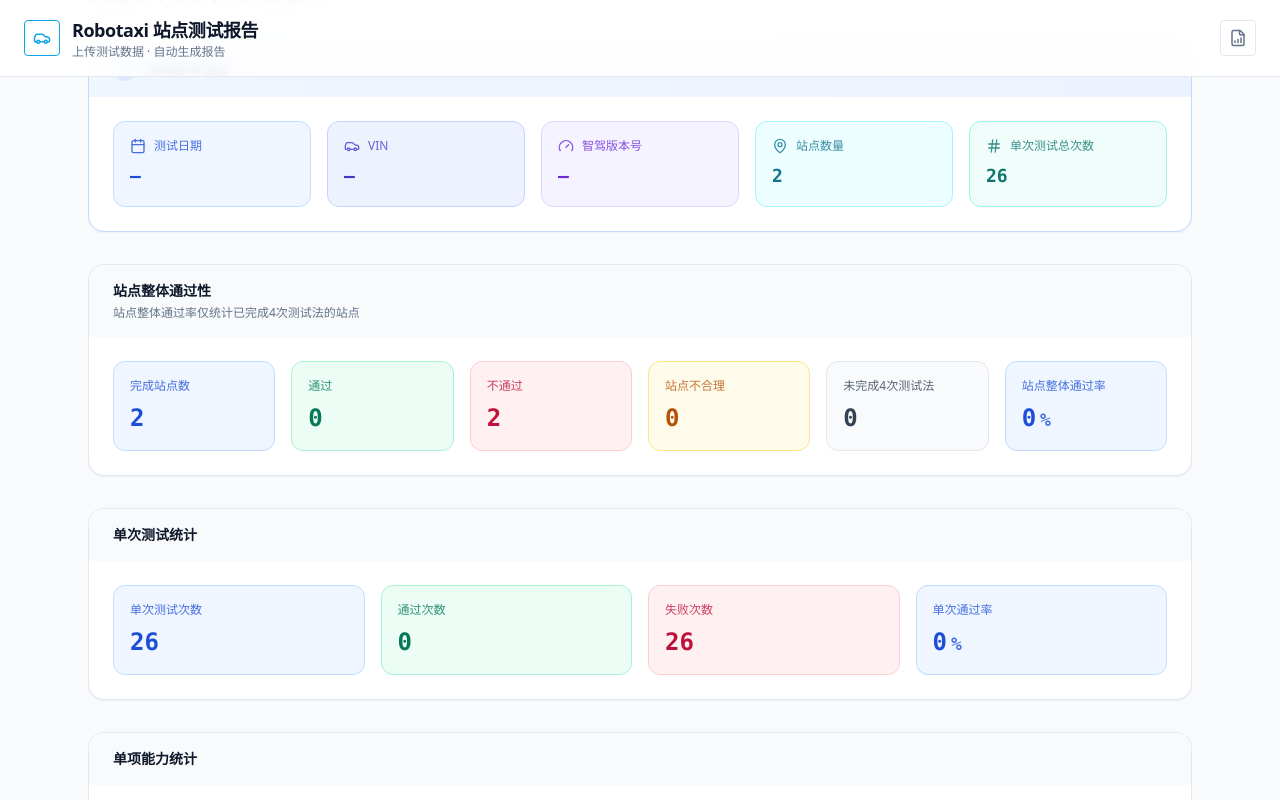
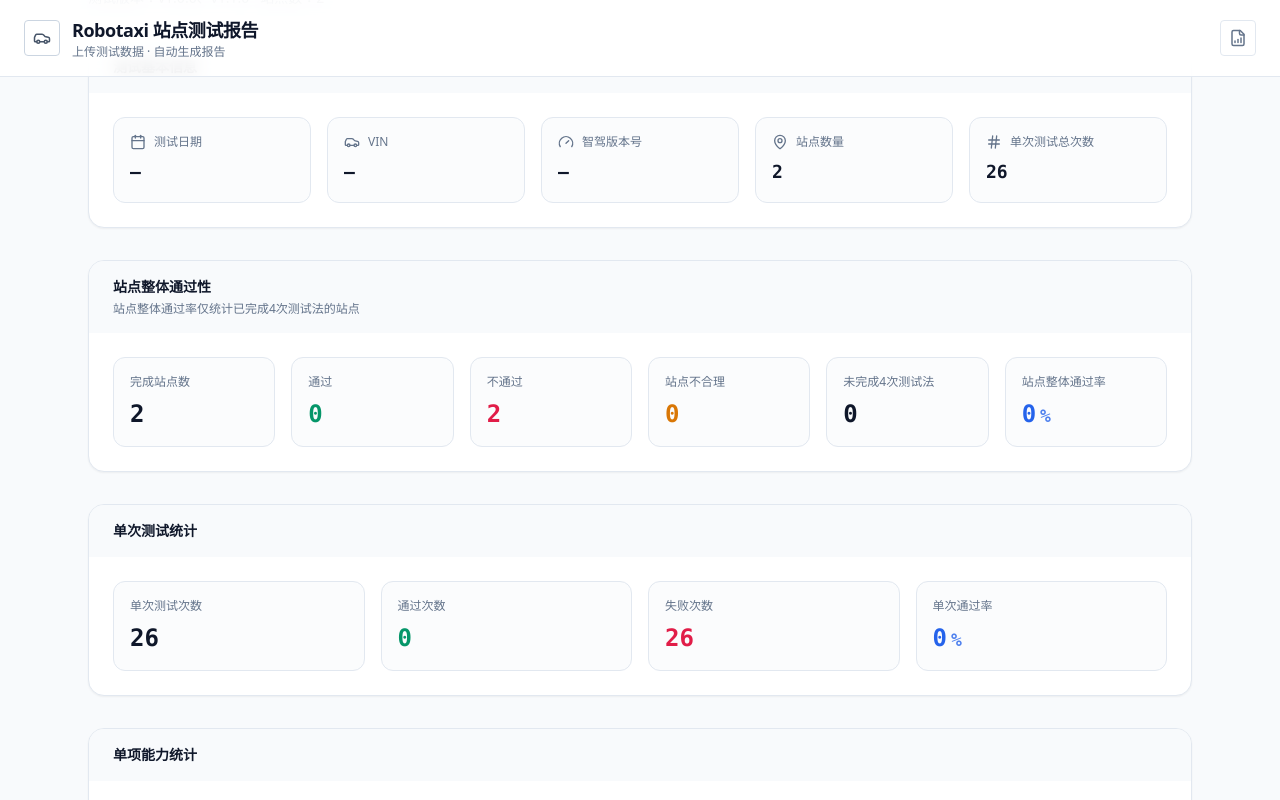
Before and after one commit to zgd1991/robotaxi-test-report, a React (Vite) app: page /#/ in a window 1280 px wide. Both pictures are taken after a click on the button "加载示例数据". Shown: the part 239-1039 px from the top of the page. Built offline with nearby package versions, Linux system fonts and the light colour scheme.

Commit message:
统一界面配色为浅灰/石板灰主题，提升专业视觉一致性。

```diff
--- a/src/components/Navbar.tsx
+++ b/src/components/Navbar.tsx
@@ -5,15 +5,15 @@
     <nav className="sticky top-0 z-50 border-b border-slate-200 bg-white/90 backdrop-blur">
       <div className="mx-auto flex max-w-7xl items-center justify-between px-6 py-4">
         <div className="flex items-center gap-3">
-          <div className="flex h-9 w-9 items-center justify-center rounded border border-accent text-accent">
+          <div className="flex h-9 w-9 items-center justify-center rounded border border-slate-300 text-slate-600">
             <Car size={18} />
           </div>
           <div>
             <h1 className="text-lg font-semibold tracking-tight text-slate-900">Robotaxi 站点测试报告</h1>
-            <p className="text-xs text-muted">上传测试数据 · 自动生成报告</p>
+            <p className="text-xs text-slate-500">上传测试数据 · 自动生成报告</p>
           </div>
         </div>
-        <div className="flex h-9 w-9 items-center justify-center rounded border border-slate-200 text-muted">
+        <div className="flex h-9 w-9 items-center justify-center rounded border border-slate-200 text-slate-500">
           <FileBarChart size={18} />
         </div>
       </div>
--- a/src/components/ReportExporter.tsx
+++ b/src/components/ReportExporter.tsx
@@ -28,7 +28,7 @@
       <button
         type="button"
         onClick={handleDownloadExcel}
-        className="flex items-center gap-2 rounded-lg border border-accent bg-white px-5 py-2.5 text-sm font-medium text-accent transition-colors hover:bg-accent hover:text-white"
+        className="flex items-center gap-2 rounded-lg border border-slate-300 bg-white px-5 py-2.5 text-sm font-medium text-slate-700 transition-colors hover:border-slate-500 hover:bg-slate-50 hover:text-slate-900"
       >
         <Download size={16} />
         导出 Excel
@@ -36,9 +36,9 @@
       <button
         type="button"
         onClick={handleCopy}
-        className="flex items-center gap-2 rounded-lg border border-slate-200 bg-white px-5 py-2.5 text-sm text-slate-700 transition-colors hover:border-accent hover:text-accent"
+        className="flex items-center gap-2 rounded-lg border border-slate-300 bg-white px-5 py-2.5 text-sm font-medium text-slate-700 transition-colors hover:border-slate-500 hover:bg-slate-50 hover:text-slate-900"
       >
-        {copied ? <Check size={16} className="text-accent" /> : <Copy size={16} />}
+        {copied ? <Check size={16} /> : <Copy size={16} />}
         {copied ? '已复制' : '复制表格'}
       </button>
     </div>
--- a/src/components/StatCards.tsx
+++ b/src/components/StatCards.tsx
@@ -22,13 +22,13 @@
           key={item.label}
           className="flex flex-col gap-3 rounded-2xl border border-slate-200 bg-white p-5"
         >
-          <div className="flex items-center gap-2 text-sm text-muted">
+          <div className="flex items-center gap-2 text-sm text-slate-500">
             <item.icon size={16} />
             {item.label}
           </div>
           <div className="font-mono-data text-2xl font-semibold text-slate-900">
             {item.value}
-            <span className="ml-1 text-lg text-accent">{item.suffix}</span>
+            <span className="ml-1 text-lg text-slate-500">{item.suffix}</span>
           </div>
         </div>
       ))}
--- a/src/components/TextInput.tsx
+++ b/src/components/TextInput.tsx
@@ -29,20 +29,20 @@
     <div className="flex flex-col gap-4 rounded-2xl border border-slate-200 bg-white p-6">
       <div className="flex items-center justify-between">
         <h3 className="text-sm font-medium text-slate-900">粘贴文本数据</h3>
-        <span className="text-xs text-muted">支持逗号 / 制表符分隔</span>
+        <span className="text-xs text-slate-500">支持逗号 / 制表符分隔</span>
       </div>
       <textarea
         value={text}
         onChange={(e) => setText(e.target.value)}
         placeholder="站点名称,版本,测试类型,测试结果,问题类别,影响方向..."
         rows={5}
-        className="resize-none rounded-lg border border-slate-200 bg-slate-50 p-4 text-sm text-slate-900 placeholder-muted focus:border-accent focus:outline-none"
+        className="resize-none rounded-lg border border-slate-200 bg-slate-50 p-4 text-sm text-slate-900 placeholder-slate-400 focus:border-slate-500 focus:outline-none"
       />
       <button
         type="button"
         onClick={handleParse}
         disabled={!text.trim()}
-        className="self-start rounded-lg border border-accent bg-white px-5 py-2 text-sm font-medium text-accent transition-colors hover:bg-accent hover:text-white disabled:opacity-40"
+        className="self-start rounded-lg border border-slate-300 bg-white px-5 py-2 text-sm font-medium text-slate-700 transition-colors hover:border-slate-500 hover:bg-slate-50 hover:text-slate-900 disabled:opacity-40"
       >
         解析文本
       </button>
--- a/src/pages/HomePage.tsx
+++ b/src/pages/HomePage.tsx
@@ -35,7 +35,7 @@
     <div className="mx-auto flex max-w-3xl flex-col gap-8 px-6 py-16">
       <div className="text-center">
         <h2 className="text-3xl font-semibold tracking-tight text-slate-900">生成测试报告</h2>
-        <p className="mt-3 text-muted">上传 CSV / Excel / JSON 文件，或粘贴文本数据，自动生成 Robotaxi 无人车站点测试报告。</p>
+        <p className="mt-3 text-slate-500">上传 CSV / Excel / JSON 文件，或粘贴文本数据，自动生成 Robotaxi 无人车站点测试报告。</p>
       </div>
 
       <UploadZone />
@@ -46,7 +46,7 @@
         <button
           type="button"
           onClick={loadSampleData}
-          className="flex items-center gap-2 rounded border border-slate-200 bg-white px-5 py-2.5 text-sm text-muted transition-colors hover:border-accent hover:text-accent"
+          className="flex items-center gap-2 rounded border border-slate-300 bg-white px-5 py-2.5 text-sm font-medium text-slate-600 transition-colors hover:border-slate-500 hover:bg-slate-50 hover:text-slate-900"
         >
           <Database size={16} />
           加载示例数据
@@ -54,7 +54,7 @@
       </div>
 
       {error && (
-        <div className="rounded border border-danger/30 bg-danger/10 p-4 text-sm text-danger">
+        <div className="rounded border border-rose-200 bg-rose-50 p-4 text-sm text-rose-700">
           {error}
         </div>
       )}
--- a/src/pages/ReportPage.tsx
+++ b/src/pages/ReportPage.tsx
@@ -19,26 +19,13 @@
 
   if (!report) return null;
 
-  const overallStatus =
-    report.stationConclusionStats.passRate >= 80
-      ? 'good'
-      : report.stationConclusionStats.passRate >= 60
-        ? 'warning'
-        : 'danger';
-
-  const statusColor = {
-    good: 'bg-emerald-50 text-emerald-700 border-emerald-200',
-    warning: 'bg-amber-50 text-amber-700 border-amber-200',
-    danger: 'bg-rose-50 text-rose-700 border-rose-200',
-  }[overallStatus];
-
   return (
     <div className="mx-auto max-w-6xl px-6 py-10">
       <div className="mb-8 flex flex-col gap-4 sm:flex-row sm:items-center sm:justify-between">
         <button
           type="button"
           onClick={() => navigate('/')}
-          className="flex w-fit items-center gap-2 rounded-lg border border-slate-200 bg-white px-4 py-2 text-sm text-slate-700 transition-colors hover:border-blue-500 hover:text-blue-600"
+          className="flex w-fit items-center gap-2 rounded-lg border border-slate-200 bg-white px-4 py-2 text-sm text-slate-700 transition-colors hover:border-slate-400 hover:text-slate-900"
         >
           <ArrowLeft size={16} />
           返回上传
@@ -47,33 +34,23 @@
       </div>
 
       <div className="mb-8">
-        <div className="flex flex-wrap items-center gap-3">
-          <h2 className="text-2xl font-semibold tracking-tight text-slate-900">测试报告</h2>
-          <span className={`rounded-full border px-3 py-1 text-xs font-medium ${statusColor}`}>
-            站点整体通过率 {report.stationConclusionStats.passRate}%
-          </span>
-        </div>
+        <h2 className="text-2xl font-semibold tracking-tight text-slate-900">测试报告</h2>
         <p className="mt-1 text-sm text-slate-500">
           测试版本：{report.metadata.versions.join('、') || '暂无数据'} · 站点数：{report.metadata.stationCount}
         </p>
       </div>
 
       <div className="flex flex-col gap-8">
-        <section className="overflow-hidden rounded-2xl border border-blue-200 bg-white shadow-sm">
-          <div className="bg-gradient-to-r from-blue-50 to-indigo-50 px-6 py-4">
-            <h3 className="flex items-center gap-2 text-sm font-semibold text-blue-900">
-              <span className="flex h-6 w-6 items-center justify-center rounded-full bg-blue-100 text-blue-600">
-                <Gauge size={14} />
-              </span>
-              测试基本信息
-            </h3>
+        <section className="overflow-hidden rounded-2xl border border-slate-200 bg-white shadow-sm">
+          <div className="bg-slate-50 px-6 py-4">
+            <h3 className="text-sm font-semibold text-slate-900">测试基本信息</h3>
           </div>
           <div className="grid grid-cols-2 gap-4 p-6 md:grid-cols-3 lg:grid-cols-5">
-            <InfoItem label="测试日期" value={report.metadata.testDate || '—'} icon={<Calendar size={16} />} color="blue" />
-            <InfoItem label="VIN" value={report.metadata.vin || '—'} icon={<Car size={16} />} color="indigo" />
-            <InfoItem label="智驾版本号" value={report.metadata.adVersion || '—'} icon={<Gauge size={16} />} color="violet" />
-            <InfoItem label="站点数量" value={String(report.metadata.stationCount)} icon={<MapPin size={16} />} color="cyan" />
-            <InfoItem label="单次测试总次数" value={String(report.metadata.totalSessions)} icon={<Hash size={16} />} color="teal" />
+            <InfoItem label="测试日期" value={report.metadata.testDate || '—'} icon={<Calendar size={16} />} />
+            <InfoItem label="VIN" value={report.metadata.vin || '—'} icon={<Car size={16} />} />
+            <InfoItem label="智驾版本号" value={report.metadata.adVersion || '—'} icon={<Gauge size={16} />} />
+            <InfoItem label="站点数量" value={String(report.metadata.stationCount)} icon={<MapPin size={16} />} />
+            <InfoItem label="单次测试总次数" value={String(report.metadata.totalSessions)} icon={<Hash size={16} />} />
           </div>
         </section>
 
@@ -83,12 +60,12 @@
             <p className="mt-1 text-xs text-slate-500">站点整体通过率仅统计已完成4次测试法的站点</p>
           </div>
           <div className="grid grid-cols-2 gap-4 p-6 lg:grid-cols-6">
-            <StatItem label="完成站点数" value={report.completedStations} suffix="" color="blue" />
-            <StatItem label="通过" value={report.stationConclusionStats.passed} suffix="" color="emerald" />
-            <StatItem label="不通过" value={report.stationConclusionStats.failed} suffix="" color="rose" />
-            <StatItem label="站点不合理" value={report.stationConclusionStats.unreasonable} suffix="" color="amber" />
-            <StatItem label="未完成4次测试法" value={report.stationConclusionStats.unfinished} suffix="" color="slate" />
-            <StatItem label="站点整体通过率" value={report.stationConclusionStats.passRate} suffix="%" color="blue" />
+            <StatItem label="完成站点数" value={report.completedStations} suffix="" />
+            <StatItem label="通过" value={report.stationConclusionStats.passed} suffix="" valueColor="emerald" />
+            <StatItem label="不通过" value={report.stationConclusionStats.failed} suffix="" valueColor="rose" />
+            <StatItem label="站点不合理" value={report.stationConclusionStats.unreasonable} suffix="" valueColor="amber" />
+            <StatItem label="未完成4次测试法" value={report.stationConclusionStats.unfinished} suffix="" />
+            <StatItem label="站点整体通过率" value={report.stationConclusionStats.passRate} suffix="%" valueColor="blue" />
           </div>
         </section>
 
@@ -97,10 +74,10 @@
             <h3 className="text-sm font-semibold text-slate-900">单次测试统计</h3>
           </div>
           <div className="grid grid-cols-2 gap-4 p-6 lg:grid-cols-4">
-            <StatItem label="单次测试次数" value={report.singleTestStats.total} suffix="" color="blue" />
-            <StatItem label="通过次数" value={report.singleTestStats.passed} suffix="" color="emerald" />
-            <StatItem label="失败次数" value={report.singleTestStats.failed} suffix="" color="rose" />
-            <StatItem label="单次通过率" value={report.singleTestStats.rate} suffix="%" color="blue" />
+            <StatItem label="单次测试次数" value={report.singleTestStats.total} suffix="" />
+            <StatItem label="通过次数" value={report.singleTestStats.passed} suffix="" valueColor="emerald" />
+            <StatItem label="失败次数" value={report.singleTestStats.failed} suffix="" valueColor="rose" />
+            <StatItem label="单次通过率" value={report.singleTestStats.rate} suffix="%" valueColor="blue" />
           </div>
         </section>
 
@@ -109,9 +86,9 @@
             <h3 className="text-sm font-semibold text-slate-900">单项能力统计</h3>
           </div>
           <div className="grid grid-cols-1 gap-4 p-6 md:grid-cols-3">
-            <CapabilityCard title="进站" stats={report.entryStats} color="emerald" />
-            <CapabilityCard title="停泊" stats={report.parkingStats} color="blue" />
-            <CapabilityCard title="出站" stats={report.exitStats} color="violet" />
+            <CapabilityCard title="进站" stats={report.entryStats} />
+            <CapabilityCard title="停泊" stats={report.parkingStats} />
+            <CapabilityCard title="出站" stats={report.exitStats} />
           </div>
         </section>
 
@@ -123,39 +100,31 @@
   );
 }
 
-function InfoItem({ label, value, icon, color }: { label: string; value: string; icon: React.ReactNode; color: 'blue' | 'indigo' | 'violet' | 'cyan' | 'teal' }) {
-  const colors = {
-    blue: 'bg-blue-50 text-blue-700 border-blue-200',
-    indigo: 'bg-indigo-50 text-indigo-700 border-indigo-200',
-    violet: 'bg-violet-50 text-violet-700 border-violet-200',
-    cyan: 'bg-cyan-50 text-cyan-700 border-cyan-200',
-    teal: 'bg-teal-50 text-teal-700 border-teal-200',
-  };
-
+function InfoItem({ label, value, icon }: { label: string; value: string; icon: React.ReactNode }) {
   return (
-    <div className={`rounded-xl border p-4 ${colors[color]}`}>
-      <div className="flex items-center gap-2 text-xs font-medium opacity-80">
+    <div className="rounded-xl border border-slate-200 bg-slate-50/50 p-4">
+      <div className="flex items-center gap-2 text-xs font-medium text-slate-500">
         {icon}
         {label}
       </div>
-      <div className="mt-2 font-mono-data text-lg font-semibold">{value}</div>
+      <div className="mt-2 font-mono-data text-lg font-semibold text-slate-900">{value}</div>
     </div>
   );
 }
 
-function StatItem({ label, value, suffix, color }: { label: string; value: number; suffix: string; color: 'blue' | 'emerald' | 'rose' | 'amber' | 'slate' }) {
-  const colors = {
-    blue: 'bg-blue-50 text-blue-700 border-blue-200',
-    emerald: 'bg-emerald-50 text-emerald-700 border-emerald-200',
-    rose: 'bg-rose-50 text-rose-700 border-rose-200',
-    amber: 'bg-amber-50 text-amber-700 border-amber-200',
-    slate: 'bg-slate-50 text-slate-700 border-slate-200',
+function StatItem({ label, value, suffix, valueColor = 'slate' }: { label: string; value: number; suffix: string; valueColor?: 'slate' | 'emerald' | 'rose' | 'amber' | 'blue' }) {
+  const valueColors = {
+    slate: 'text-slate-900',
+    emerald: 'text-emerald-600',
+    rose: 'text-rose-600',
+    amber: 'text-amber-600',
+    blue: 'text-blue-600',
   };
 
   return (
-    <div className={`rounded-xl border p-4 ${colors[color]}`}>
-      <div className="text-xs font-medium opacity-80">{label}</div>
-      <div className="mt-2 font-mono-data text-2xl font-semibold">
+    <div className="rounded-xl border border-slate-200 bg-slate-50/50 p-4">
+      <div className="text-xs font-medium text-slate-500">{label}</div>
+      <div className={`mt-2 font-mono-data text-2xl font-semibold ${valueColors[valueColor]}`}>
         {value}
         <span className="ml-1 text-lg opacity-80">{suffix}</span>
       </div>
@@ -163,37 +132,25 @@
   );
 }
 
-function CapabilityCard({ title, stats, color }: { title: string; stats: { total: number; passed: number; failed: number; rate: number }; color: 'emerald' | 'blue' | 'violet' }) {
-  const colors = {
-    emerald: 'border-emerald-200 bg-emerald-50/50',
-    blue: 'border-blue-200 bg-blue-50/50',
-    violet: 'border-violet-200 bg-violet-50/50',
-  };
-
-  const titleColors = {
-    emerald: 'text-emerald-700',
-    blue: 'text-blue-700',
-    violet: 'text-violet-700',
-  };
-
+function CapabilityCard({ title, stats }: { title: string; stats: { total: number; passed: number; failed: number; rate: number } }) {
   return (
-    <div className={`rounded-xl border ${colors[color]} p-5`}>
+    <div className="rounded-xl border border-slate-200 bg-slate-50/50 p-5">
       <div className="mb-4 flex items-center justify-between">
-        <span className={`text-sm font-semibold ${titleColors[color]}`}>{title}</span>
+        <span className="text-sm font-semibold text-slate-700">{title}</span>
         <span className="font-mono-data text-2xl font-bold text-slate-900">{stats.rate}%</span>
       </div>
       <div className="grid grid-cols-3 gap-2 text-center">
-        <div className="rounded-lg bg-white/60 p-2">
+        <div className="rounded-lg bg-white p-2">
           <div className="text-xs text-slate-500">次数</div>
           <div className="font-mono-data font-semibold text-slate-900">{stats.total}</div>
         </div>
-        <div className="rounded-lg bg-white/60 p-2">
+        <div className="rounded-lg bg-white p-2">
           <div className="text-xs text-emerald-600">通过</div>
-          <div className="font-mono-data font-semibold text-emerald-700">{stats.passed}</div>
+          <div className="font-mono-data font-semibold text-emerald-600">{stats.passed}</div>
         </div>
-        <div className="rounded-lg bg-white/60 p-2">
+        <div className="rounded-lg bg-white p-2">
           <div className="text-xs text-rose-600">失败</div>
-          <div className="font-mono-data font-semibold text-rose-700">{stats.failed}</div>
+          <div className="font-mono-data font-semibold text-rose-600">{stats.failed}</div>
         </div>
       </div>
     </div>
```
Also changed, not shown: src/components/ChartsSection.tsx (+5 -5 lines), src/components/IssueTable.tsx (+4 -4 lines), src/components/UploadZone.tsx (+5 -5 lines), src/components/VersionComparison.tsx (+5 -5 lines).
